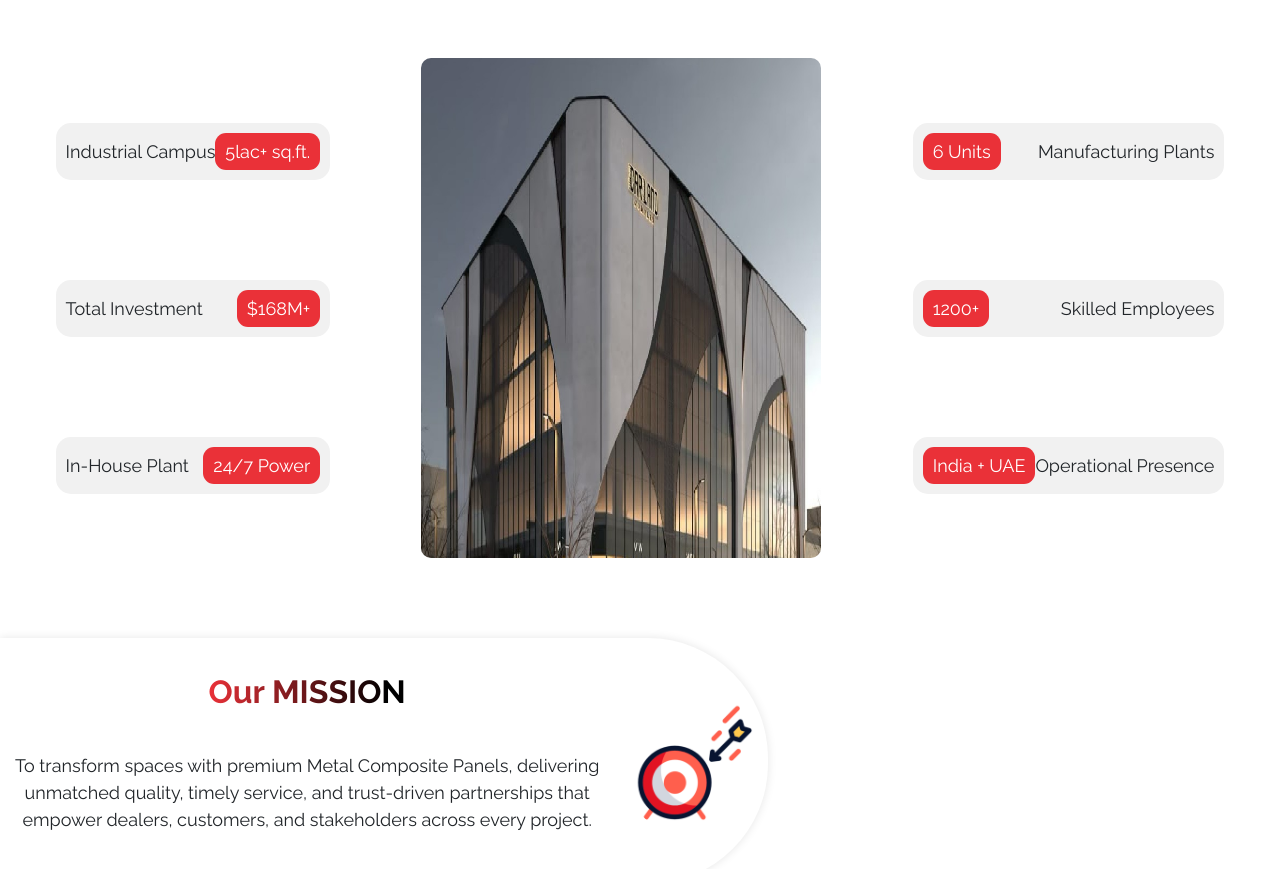
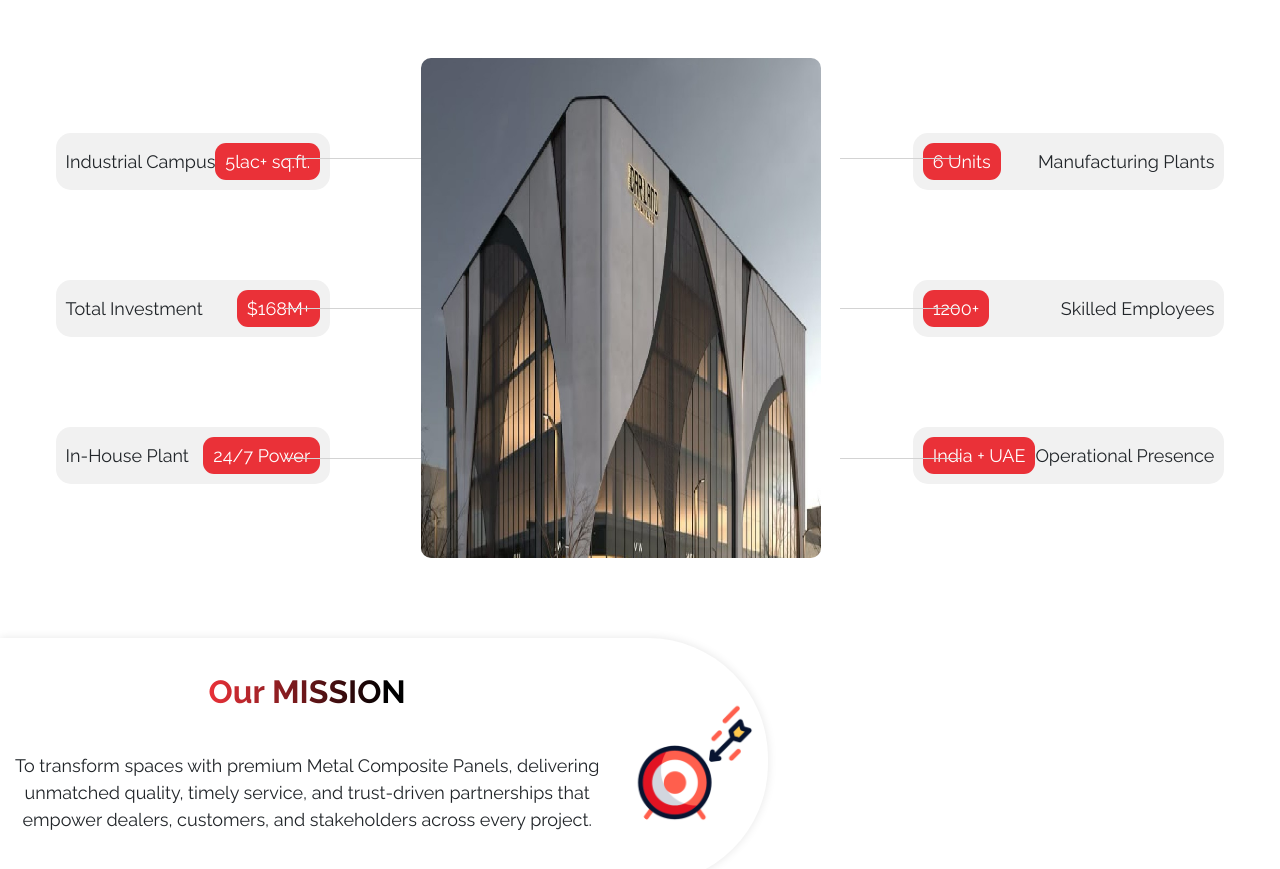
Before and after one commit to rishab-sudo/Alutuff-new, a React (Create React App) app: page /about in a window 1280 px wide. Shown: the part 1400-2269 px from the top of the page. Built offline with nearby package versions, Linux system fonts and the light colour scheme.

Commit message:
15july25

```diff
--- a/src/Pages/About.css
+++ b/src/Pages/About.css
@@ -137,7 +137,7 @@
 .glance-points {
   display: flex;
   flex-direction: column;
-  gap: 100px;
+  gap: 90px;
 }
 
 .point-box {
@@ -178,44 +178,44 @@ display: flex;
 .line-left-1 {
   top: 20%;
   right: calc(50% + 200px);
-  width: 155px;
- max-width: 155px;
+  width: 155px !important;
+ max-width: 155px !important;
 }
 
 .line-left-2 {
   top: 50%;
   right: calc(50% + 200px);
-  width: 155px;
- max-width: 155px;
+  width: 155px !important;
+ max-width: 155px !important;
 }
 
 .line-left-3 {
   top: 80%;
   right: calc(50% + 200px);
-  width: 155px;
- max-width: 155px;
+  width: 155px !important;
+ max-width: 155px !important;
 }
 
 /* Lines to the Right */
 .line-right-1 {
   top: 20%;
   left: calc(50% + 200px);
-  width: 125px;
- max-width: 125px;
+  width: 120px !important;
+   max-width: 120px !important;
 }
 
 .line-right-2 {
   top: 50%;
   left: calc(50% + 200px);
-   width: 125px;
- max-width: 125px;
+  width: 120px !important;
+   max-width: 120px !important;
 }
 
 .line-right-3 {
   top: 80%;
   left: calc(50% + 200px);
-   width: 125px;
-   max-width: 125px;
+   width: 120px !important;
+   max-width: 120px !important;
 }
 /* ==== Animation Keyframes ===== */
 
```
